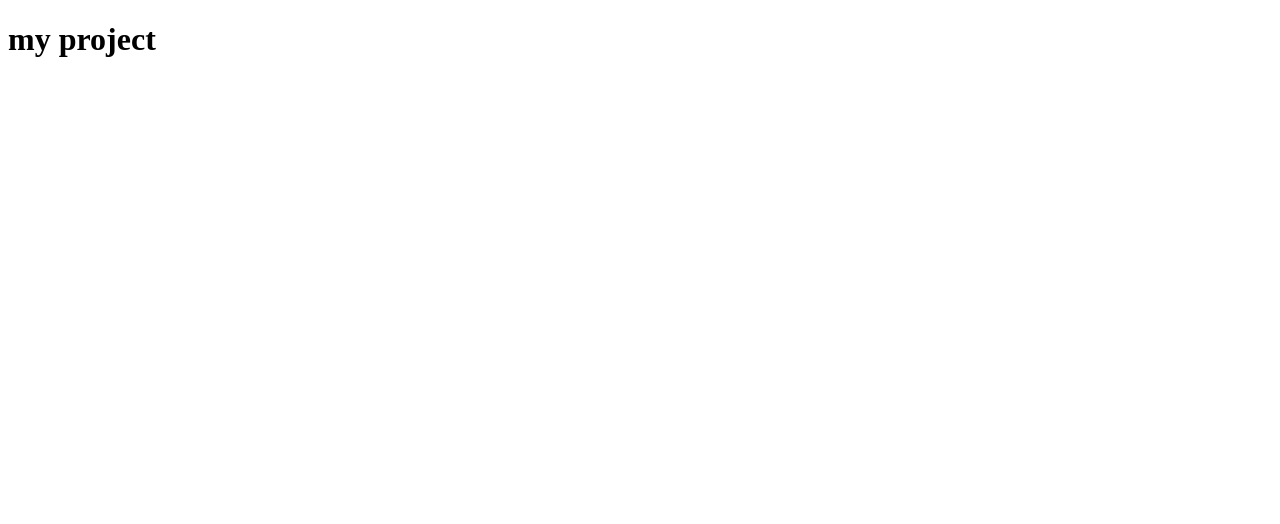
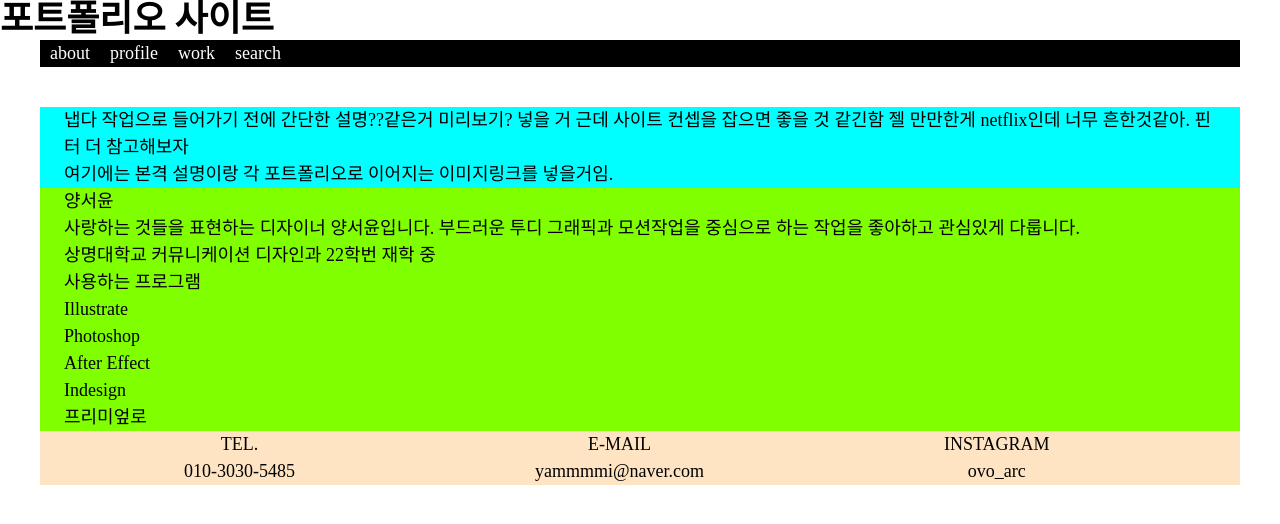
Before and after one commit to yangseoyoon/my-project, a website: page index.html in a window 1280 px wide. Drawn offline with Linux system fonts and the light colour scheme.

Commit message:
기말 프로젝트 기본 틀 잡는 중

```diff
--- a/index.html
+++ b/index.html
@@ -4,8 +4,66 @@
     <meta charset="UTF-8" />
     <meta name="viewport" content="width=device-width, initial-scale=1.0" />
     <title>My project</title>
+    <link rel="stylesheet" href="style.css" />
+    <link rel="preconnect" href="https://fonts.googleapis.com" />
+    <link rel="preconnect" href="https://fonts.gstatic.com" crossorigin />
+    <link
+      href="https://fonts.googleapis.com/css2?family=Noto+Sans+KR:wght@100..900&display=swap"
+      rel="stylesheet"
+    />
   </head>
   <body>
-    <h1>my project</h1>
+    <h1>포트폴리오 사이트</h1>
+
+    <div class="container container-top">
+      <p>about</p>
+      <p>profile</p>
+      <p>work</p>
+      <p>search</p>
+    </div>
+    <div class="section">
+      <div class="container">
+        냅다 작업으로 들어가기 전에 간단한 설명??같은거 미리보기? 넣을 거 근데
+        사이트 컨셉을 잡으면 좋을 것 같긴함 젤 만만한게 netflix인데 너무
+        흔한것같아. 핀터 더 참고해보자
+      </div>
+      <div class="container">
+        여기에는 본격 설명이랑 각 포트폴리오로 이어지는 이미지링크를 넣을거임.
+      </div>
+    </div>
+    <div class="section">
+      <div class="container container-P">
+        <div class="profile">
+          <p>양서윤</p>
+          <p>
+            사랑하는 것들을 표현하는 디자이너 양서윤입니다. 부드러운 투디
+            그래픽과 모션작업을 중심으로 하는 작업을 좋아하고 관심있게 다룹니다.
+          </p>
+        </div>
+        <div class="profile">
+          <p>상명대학교 커뮤니케이션 디자인과 22학번 재학 중</p>
+          <p>사용하는 프로그램</p>
+          <p>Illustrate</p>
+          <p>Photoshop</p>
+          <p>After Effect</p>
+          <p>Indesign</p>
+          <p>프리미엎로</p>
+        </div>
+      </div>
+      <div class="container container-B">
+        <div class="B-1">
+          <p>TEL.</p>
+          <p>010-3030-5485</p>
+        </div>
+        <div class="B-2">
+          <p>E-MAIL</p>
+          <p>yammmmi@naver.com</p>
+        </div>
+        <div class="B-3">
+          <p>INSTAGRAM</p>
+          <p>ovo_arc</p>
+        </div>
+      </div>
+    </div>
   </body>
 </html>
--- /dev/null
+++ b/style.scss
@@ -0,0 +1,61 @@
+*,
+*::after,
+*::before {
+  box-sizing: border-box;
+}
+
+body {
+  margin: 0;
+  font-size: 1.125rem;
+  line-height: 150%;
+}
+
+h1,
+h2,
+h3,
+h4 {
+  line-height: 1.1;
+}
+
+h1,
+h2,
+h3,
+h4,
+p {
+  margin: 0;
+}
+
+.container {
+  max-width: 75rem;
+  padding-inline: 1.5rem;
+  margin-inline: auto; //텍스트 가운데로 정렬//
+  background-color: aqua;
+}
+
+.container-top {
+  display: flex;
+  padding-inline: 0;
+  margin-bottom: 40px;
+  background-color: black;
+
+  & p {
+    margin-inline: 10px;
+    margin-bottom: 0;
+    color: white;
+  }
+}
+
+.container-P {
+  background-color: chartreuse;
+}
+
+.container-B {
+  //gird로 어캐햇는지 찾아보고 거리감 찾아야됨.//
+  display: flex;
+  text-align: center;
+  background-color: bisque;
+
+  & p {
+    margin-inline: 120px;
+  }
+}
```
Also changed, not shown: style.css (added).
